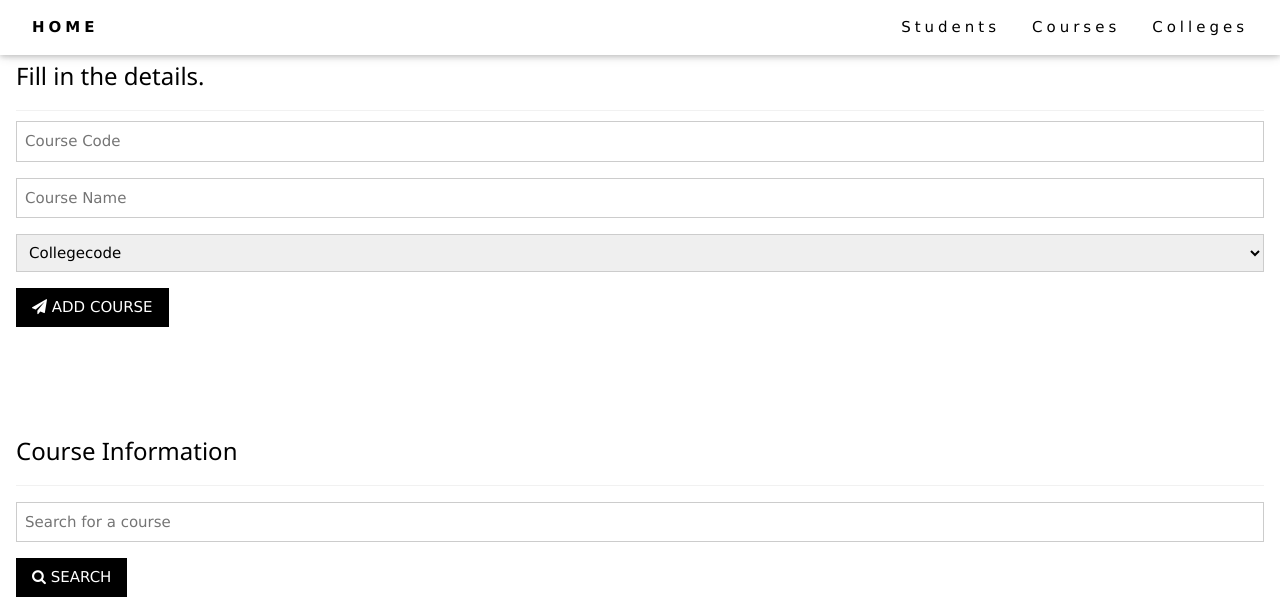
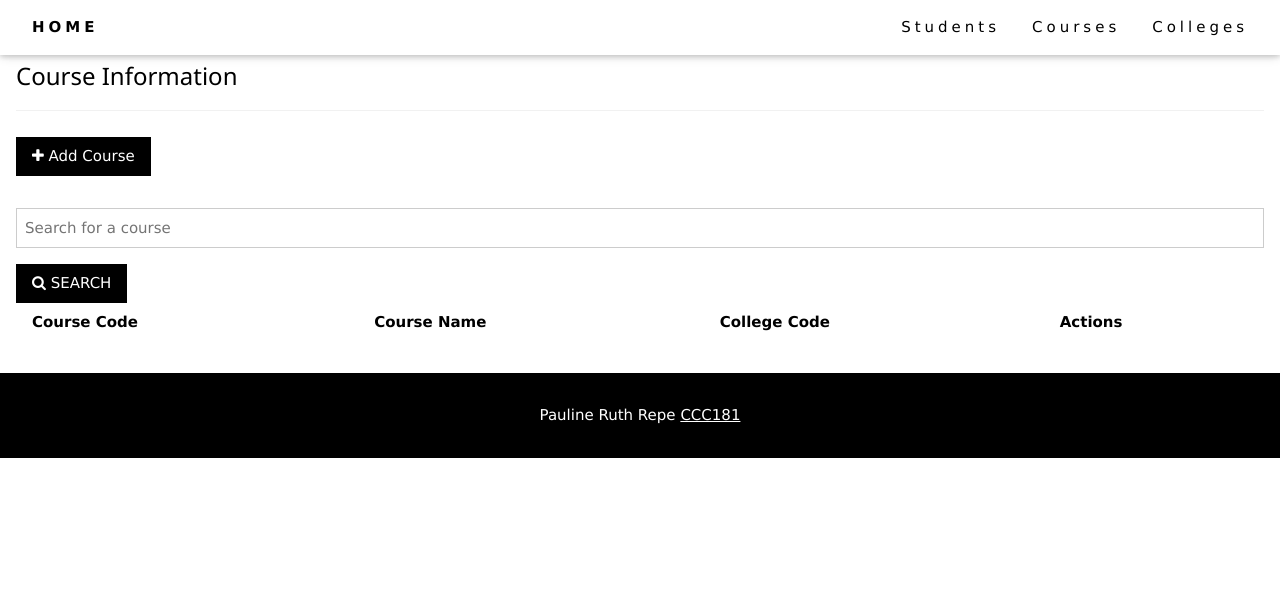
Before and after one commit to rhtupr/SSIS-V3, a Flask app: page /courses/search in a window 1280 px wide. Shown: the top 597 px of the page. Run offline with Flask 3, Linux system fonts and the light colour scheme; lists and menus that the app fills with data are empty; some libraries are stand-ins or nearby versions.

Commit message:
modified add course

```diff
--- a/app/route/coursesroute.py
+++ b/app/route/coursesroute.py
@@ -2,7 +2,7 @@ from flask import *
 from app.models.courses import *
 from flask_wtf import *
 
-courses_bp = Blueprint ('courses', __name__)
+courses_bp = Blueprint('courses', __name__)
 
 @courses_bp.route('/courses/')
 def courses():
@@ -16,10 +16,15 @@ def add_course():
         coursecode = request.form['coursecode']
         coursename = request.form['coursename']
         collegecode = request.form['collegecode']
-        print(coursecode, coursename, collegecode)
         add_cou(coursecode, coursename, collegecode)
-        return redirect('/courses')
-    return render_template('courses.html')
+        return redirect('/courses')  # Redirect after processing the form data
+    else:
+        # Handle the GET request to display the form
+        colleges = get_college()  # Get the college data here
+        return render_template('addcourse.html', colleges=colleges)  # Pass 'colleges' to the template
+
+
+
 
 @courses_bp.route('/courses/search', methods=['GET', 'POST'])
 def search_courses():
@@ -33,7 +38,6 @@ def search_courses():
 @courses_bp.route('/courses/delete/<string:coursecode>', methods=['DELETE'])
 def remove_course(coursecode):
     if request.method == 'DELETE':
-        print(coursecode)
         delete_course(coursecode)
         return jsonify({'success': True})
 
@@ -41,7 +45,7 @@ def remove_course(coursecode):
 def edit_course():
     if request.method == 'POST':
         coursecode = request.form.get('course_code')
-        coursename = request.form.get('course_name').title()
+        coursename = request.form.get('course_name')
         collegecode = request.form.get('college_code').upper()
         update_course(coursecode, coursename, collegecode)
         return redirect('/courses/')
--- a/app/templates/courses.html
+++ b/app/templates/courses.html
@@ -1,27 +1,15 @@
 {% extends "base.html" %}
 {% block content %}
-<!-- Course -->
-<div class="w3-container w3-padding-32" id="contact">
-    <h3 class="w3-border-bottom w3-border-light-grey w3-padding-16">Fill in the details.</h3>
-    <form method="POST"  action="/courses/add">
-        <input type="hidden" name="csrf_token" value="{{csrf_token()}}">
-        <input class="w3-input w3-border" type="text" name="coursecode" id="coursecode" placeholder="Course Code" required>
-        <input class="w3-input w3-section w3-border" type="text" name="coursename" id="coursename" placeholder="Course Name" required>
-        <select class="w3-input w3-border" name="collegecode" id="collegecode" required>
-          <option value="" disabled selected>Collegecode</option>
-          {% for college in colleges %}
-            <option value="{{college.collegecode}}">{{college.collegecode}}</option>
-          {% endfor %}
-        </select>
-        <button class="w3-button w3-black w3-section" type="submit">
-            <i class="fa fa-paper-plane"></i> ADD COURSE
-        </button>
-    </form>
-</div>
+
 
 <!-- Courses Section -->
 <div class="w3-container w3-padding-32" id="courses">
     <h3 class="w3-border-bottom w3-border-light-grey w3-padding-16">Course Information</h3>
+
+    <!-- Add Course Button -->
+    <button class="w3-button w3-black w3-section" onclick="showAddCourseForm()">
+      <i class="fa fa-plus"></i> Add Course
+    </button>
 
 
 <!-- Search Bar -->
@@ -92,6 +80,12 @@
           document.getElementById('edit_course_collegecode').value = collegecode;
           document.getElementById('edit_course_form').style.display = 'block';
         }
+
+        function showAddCourseForm() {
+          // Redirect to the add course page
+          window.location.href = '/courses/add';
+        }
       </script>
+
     </div>
 {% endblock %}
```
Also changed, not shown: app/templates/addcourse.html (added, +22 -0 lines).
